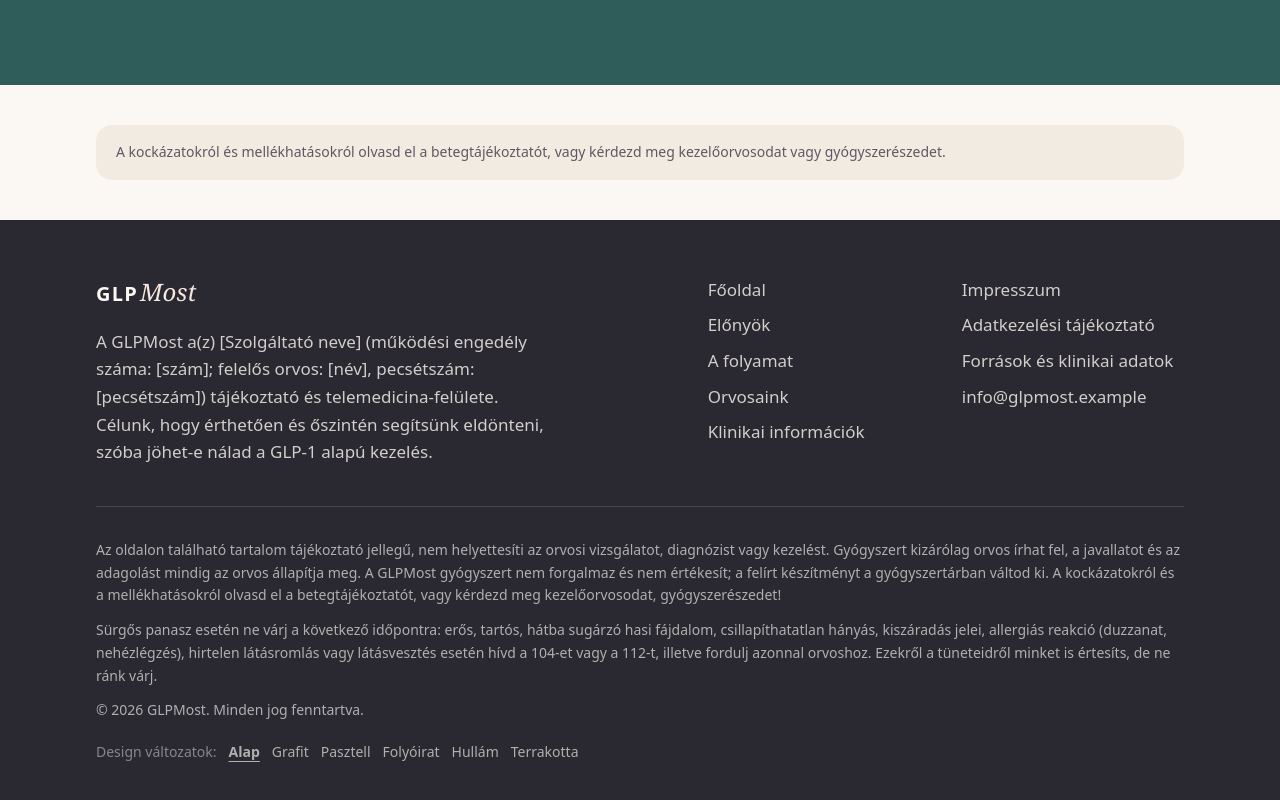
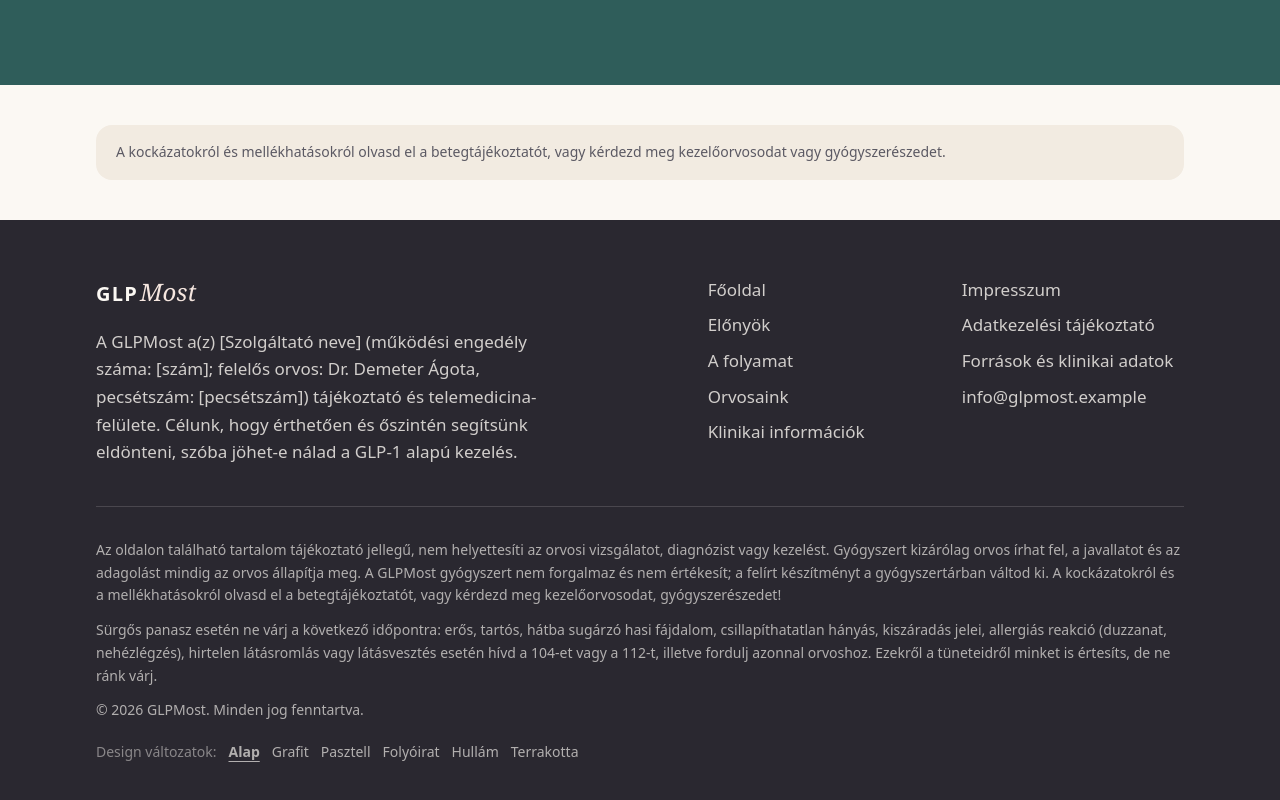
Before and after one commit to erdostom-bot/glpmost, a React (Vite) app: page / in a window 1280 px wide. Shown: the part 6886-7686 px from the top of the page. Built offline with nearby package versions, Linux system fonts and the light colour scheme.

Commit message:
Name Dr. Demeter Ágota as responsible physician (footer, impresszum) only

```diff
--- a/src/content/site.js
+++ b/src/content/site.js
@@ -20,7 +20,7 @@ export const provider = {
   taxNo: '[adószám]',
   licenceNo: '[egészségügyi szolgáltató működési engedélyének száma]',
   licenceAuthority: '[kiadó hatóság – vármegyei kormányhivatal, népegészségügyi osztály]',
-  doctorName: '[felelős orvos neve]',
+  doctorName: 'Dr. Demeter Ágota',
   doctorSeal: '[pecsétszám]',
   doctorQualification: '[szakvizsga]',
   insurer: '[felelősségbiztosító]',
@@ -39,7 +39,7 @@ export const headerCta = { to: '/folyamat#kerdoiv', label: 'Kérdőív' }
 
 export const footer = {
   about:
-    'A GLPMost a(z) [Szolgáltató neve] (működési engedély száma: [szám]; felelős orvos: [név], pecsétszám: [pecsétszám]) tájékoztató és telemedicina-felülete. Célunk, hogy érthetően és őszintén segítsünk eldönteni, szóba jöhet-e nálad a GLP-1 alapú kezelés.',
+    'A GLPMost a(z) [Szolgáltató neve] (működési engedély száma: [szám]; felelős orvos: Dr. Demeter Ágota, pecsétszám: [pecsétszám]) tájékoztató és telemedicina-felülete. Célunk, hogy érthetően és őszintén segítsünk eldönteni, szóba jöhet-e nálad a GLP-1 alapú kezelés.',
   medicalDisclaimer:
     'Az oldalon található tartalom tájékoztató jellegű, nem helyettesíti az orvosi vizsgálatot, diagnózist vagy kezelést. Gyógyszert kizárólag orvos írhat fel, a javallatot és az adagolást mindig az orvos állapítja meg. A GLPMost gyógyszert nem forgalmaz és nem értékesít; a felírt készítményt a gyógyszertárban váltod ki. A kockázatokról és a mellékhatásokról olvasd el a betegtájékoztatót, vagy kérdezd meg kezelőorvosodat, gyógyszerészedet!',
   emergency:
```
